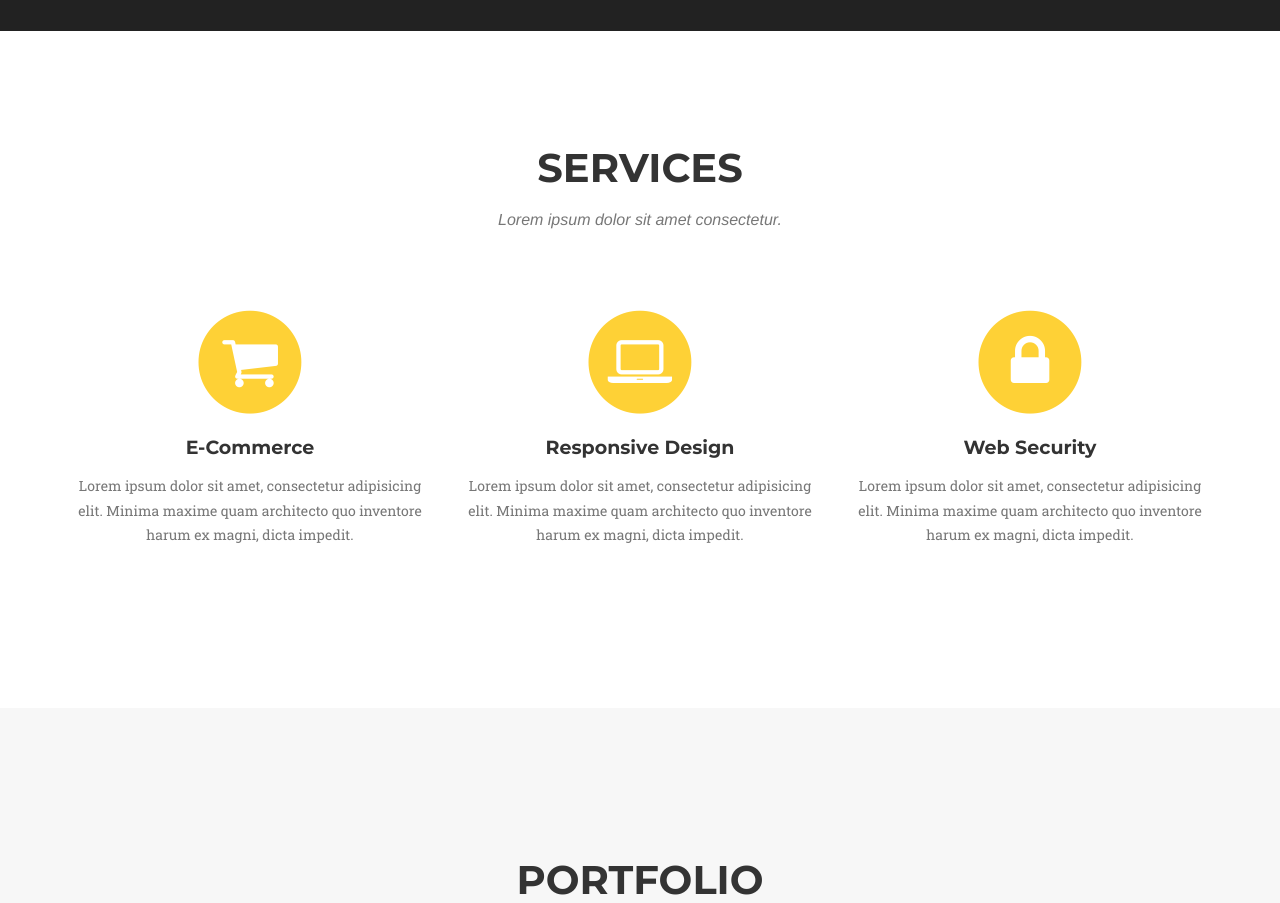
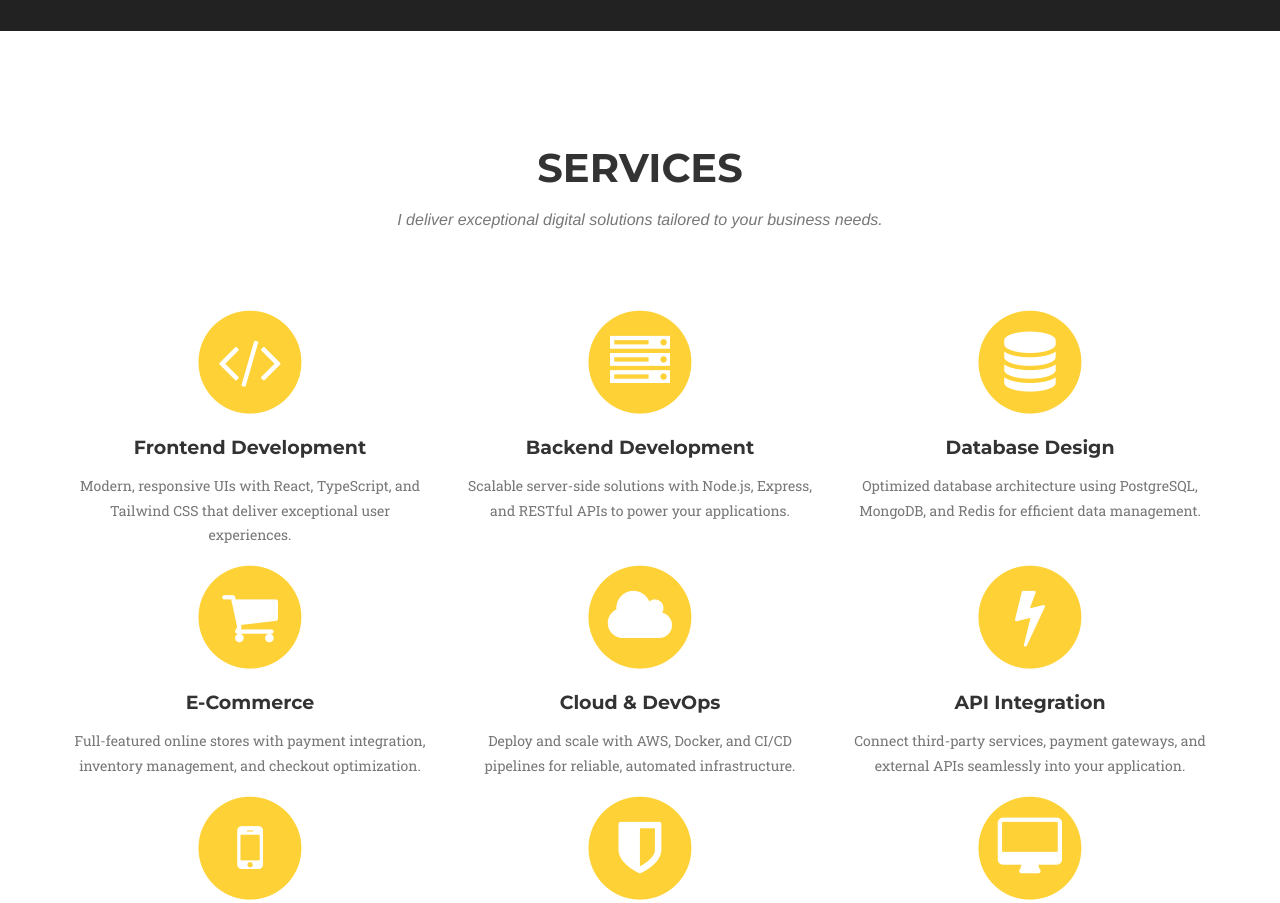
Before and after one commit to larudoren/larudoren.github.io, a Jekyll site: the page built from index.html, in a window 1280 px wide and 1400 px high, scrolled down 713 px, cut to the strip 49-952 px from the top of the window. Built offline with Jekyll 4.4.1, drawn with Linux system fonts in a browser that asks for light colours; some web fonts are replaced; some of the changed text lies outside the part shown.

Commit message:
Revise service descriptions and headings in HTML

```diff
--- a/_includes/services.html
+++ b/_includes/services.html
@@ -4,9 +4,37 @@
             <div class="row">
                 <div class="col-lg-12 text-center">
                     <h2 class="section-heading">Services</h2>
-                    <h3 class="section-subheading text-muted">Lorem ipsum dolor sit amet consectetur.</h3>
+                    <h3 class="section-subheading text-muted">I deliver exceptional digital solutions tailored to your business needs.</h3>
                 </div>
             </div>
+
+            <div class="row text-center">
+                <div class="col-md-4">
+                    <span class="fa-stack fa-4x">
+                        <i class="fa fa-circle fa-stack-2x text-primary"></i>
+                        <i class="fa fa-code fa-stack-1x fa-inverse"></i>
+                    </span>
+                    <h4 class="service-heading">Frontend Development</h4>
+                    <p class="text-muted">Modern, responsive UIs with React, TypeScript, and Tailwind CSS that deliver exceptional user experiences.</p>
+                </div>
+                <div class="col-md-4">
+                    <span class="fa-stack fa-4x">
+                        <i class="fa fa-circle fa-stack-2x text-primary"></i>
+                        <i class="fa fa-server fa-stack-1x fa-inverse"></i>
+                    </span>
+                    <h4 class="service-heading">Backend Development</h4>
+                    <p class="text-muted">Scalable server-side solutions with Node.js, Express, and RESTful APIs to power your applications.</p>
+                </div>
+                <div class="col-md-4">
+                    <span class="fa-stack fa-4x">
+                        <i class="fa fa-circle fa-stack-2x text-primary"></i>
+                        <i class="fa fa-database fa-stack-1x fa-inverse"></i>
+                    </span>
+                    <h4 class="service-heading">Database Design</h4>
+                    <p class="text-muted">Optimized database architecture using PostgreSQL, MongoDB, and Redis for efficient data management.</p>
+                </div>
+            </div>
+
             <div class="row text-center">
                 <div class="col-md-4">
                     <span class="fa-stack fa-4x">
@@ -14,23 +42,50 @@
                         <i class="fa fa-shopping-cart fa-stack-1x fa-inverse"></i>
                     </span>
                     <h4 class="service-heading">E-Commerce</h4>
-                    <p class="text-muted">Lorem ipsum dolor sit amet, consectetur adipisicing elit. Minima maxime quam architecto quo inventore harum ex magni, dicta impedit.</p>
+                    <p class="text-muted">Full-featured online stores with payment integration, inventory management, and checkout optimization.</p>
                 </div>
                 <div class="col-md-4">
                     <span class="fa-stack fa-4x">
                         <i class="fa fa-circle fa-stack-2x text-primary"></i>
-                        <i class="fa fa-laptop fa-stack-1x fa-inverse"></i>
+                        <i class="fa fa-cloud fa-stack-1x fa-inverse"></i>
                     </span>
-                    <h4 class="service-heading">Responsive Design</h4>
-                    <p class="text-muted">Lorem ipsum dolor sit amet, consectetur adipisicing elit. Minima maxime quam architecto quo inventore harum ex magni, dicta impedit.</p>
+                    <h4 class="service-heading">Cloud & DevOps</h4>
+                    <p class="text-muted">Deploy and scale with AWS, Docker, and CI/CD pipelines for reliable, automated infrastructure.</p>
                 </div>
                 <div class="col-md-4">
                     <span class="fa-stack fa-4x">
                         <i class="fa fa-circle fa-stack-2x text-primary"></i>
-                        <i class="fa fa-lock fa-stack-1x fa-inverse"></i>
+                        <i class="fa fa-bolt fa-stack-1x fa-inverse"></i>
+                    </span>
+                    <h4 class="service-heading">API Integration</h4>
+                    <p class="text-muted">Connect third-party services, payment gateways, and external APIs seamlessly into your application.</p>
+                </div>
+            </div>
+
+            <div class="row text-center">
+                <div class="col-md-4">
+                    <span class="fa-stack fa-4x">
+                        <i class="fa fa-circle fa-stack-2x text-primary"></i>
+                        <i class="fa fa-mobile fa-stack-1x fa-inverse"></i>
+                    </span>
+                    <h4 class="service-heading">Mobile-First Design</h4>
+                    <p class="text-muted">Progressive web apps and responsive designs optimized for mobile performance and engagement.</p>
+                </div>
+                <div class="col-md-4">
+                    <span class="fa-stack fa-4x">
+                        <i class="fa fa-circle fa-stack-2x text-primary"></i>
+                        <i class="fa fa-shield fa-stack-1x fa-inverse"></i>
                     </span>
                     <h4 class="service-heading">Web Security</h4>
-                    <p class="text-muted">Lorem ipsum dolor sit amet, consectetur adipisicing elit. Minima maxime quam architecto quo inventore harum ex magni, dicta impedit.</p>
+                    <p class="text-muted">Secure authentication, data encryption, and vulnerability protection to safeguard your platform.</p>
+                </div>
+                <div class="col-md-4">
+                    <span class="fa-stack fa-4x">
+                        <i class="fa fa-circle fa-stack-2x text-primary"></i>
+                        <i class="fa fa-desktop fa-stack-1x fa-inverse"></i>
+                    </span>
+                    <h4 class="service-heading">UI/UX Optimization</h4>
+                    <p class="text-muted">Performance tuning, accessibility improvements, and user experience enhancements for better conversions.</p>
                 </div>
             </div>
         </div>
```
